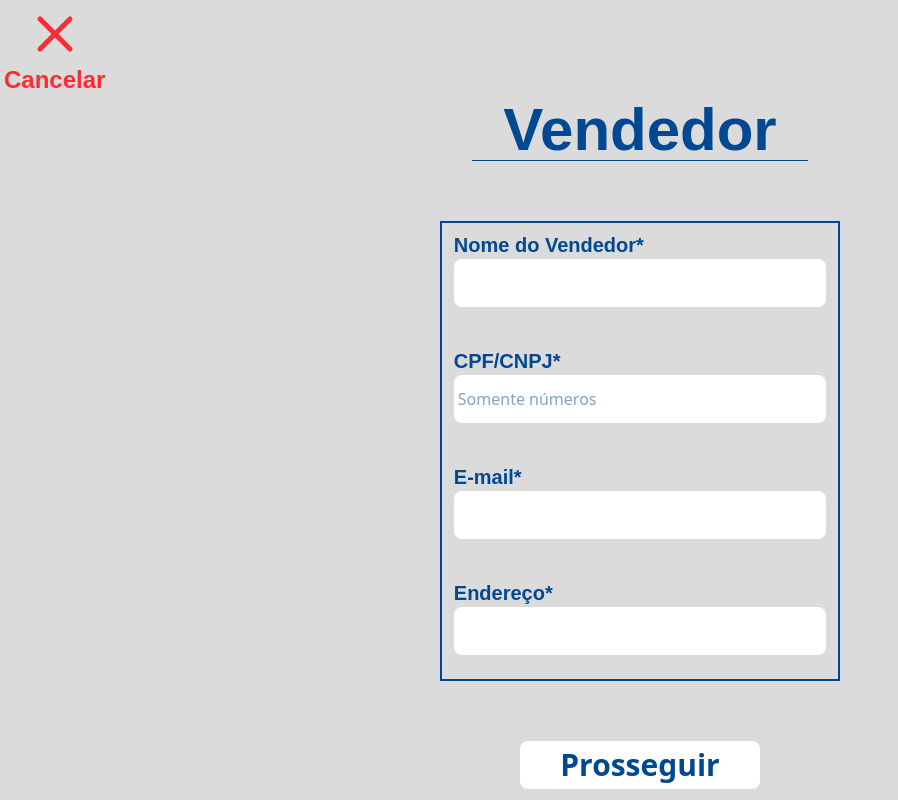
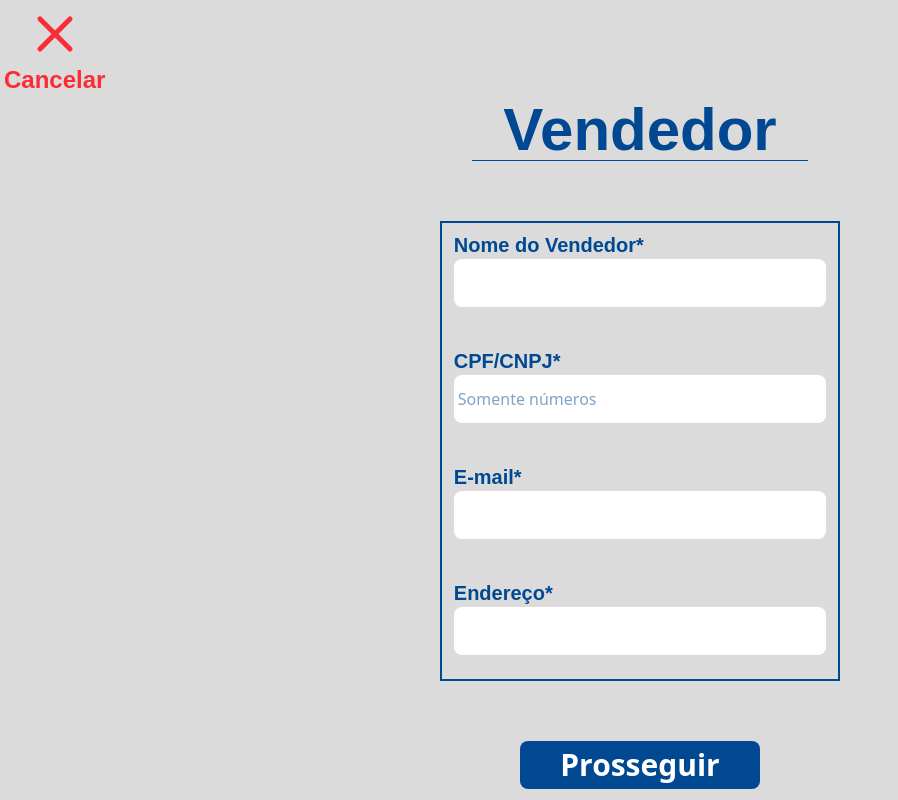
Before and after one commit to DevLetto/giganteDespachante, a React (Vite) app in the folder cliente/: page /cadastrar in a window 1280 px wide. Shown: the whole page, without its empty margins (0-898 px from the left). Built offline with nearby package versions, Linux system fonts and the light colour scheme.

Commit message:
Cor do botao

```diff
--- a/cliente/index.html
+++ b/cliente/index.html
@@ -1,5 +1,5 @@
 <!doctype html>
-<html lang="en">
+<html lang="pt-br">
   <head>
     <meta charset="UTF-8" />
     <meta name="viewport" content="width=device-width, initial-scale=1.0" />
--- a/cliente/src/pages/Cadastros/CadastroCliente.jsx
+++ b/cliente/src/pages/Cadastros/CadastroCliente.jsx
@@ -284,7 +284,7 @@ function CadastroCliente({
           type="submit"
           value="Finalizar"
           onSubmit={handleSubmit}
-          className="self-center bg-white  h-12 rounded-lg w-[30%] text-3xl font-bold p-1 text-traco hover:bg-traco hover:text-white transition hover:cursor-pointer"
+          className="self-center bg-traco  h-12 rounded-lg w-[30%] text-3xl font-bold p-1 text-white hover:bg-white hover:text-traco transition hover:cursor-pointer"
         />
       </div>
     </div>
--- a/cliente/src/pages/Cadastros/CadastroVendedor.jsx
+++ b/cliente/src/pages/Cadastros/CadastroVendedor.jsx
@@ -135,7 +135,7 @@ function CadastroVendedor({
           value="Prosseguir"
           disabled={!isFormValid}
           onClick={onNext}
-          className="self-center bg-white  h-12 rounded-lg w-[60%] text-3xl font-bold p-1 text-traco hover:bg-traco hover:text-white transition hover:cursor-pointer"
+          className="self-center bg-traco  h-12 rounded-lg w-[60%] text-3xl font-bold p-1 text-white hover:bg-white hover:text-traco transition hover:cursor-pointer"
         />
       </main>
     </div>
```
